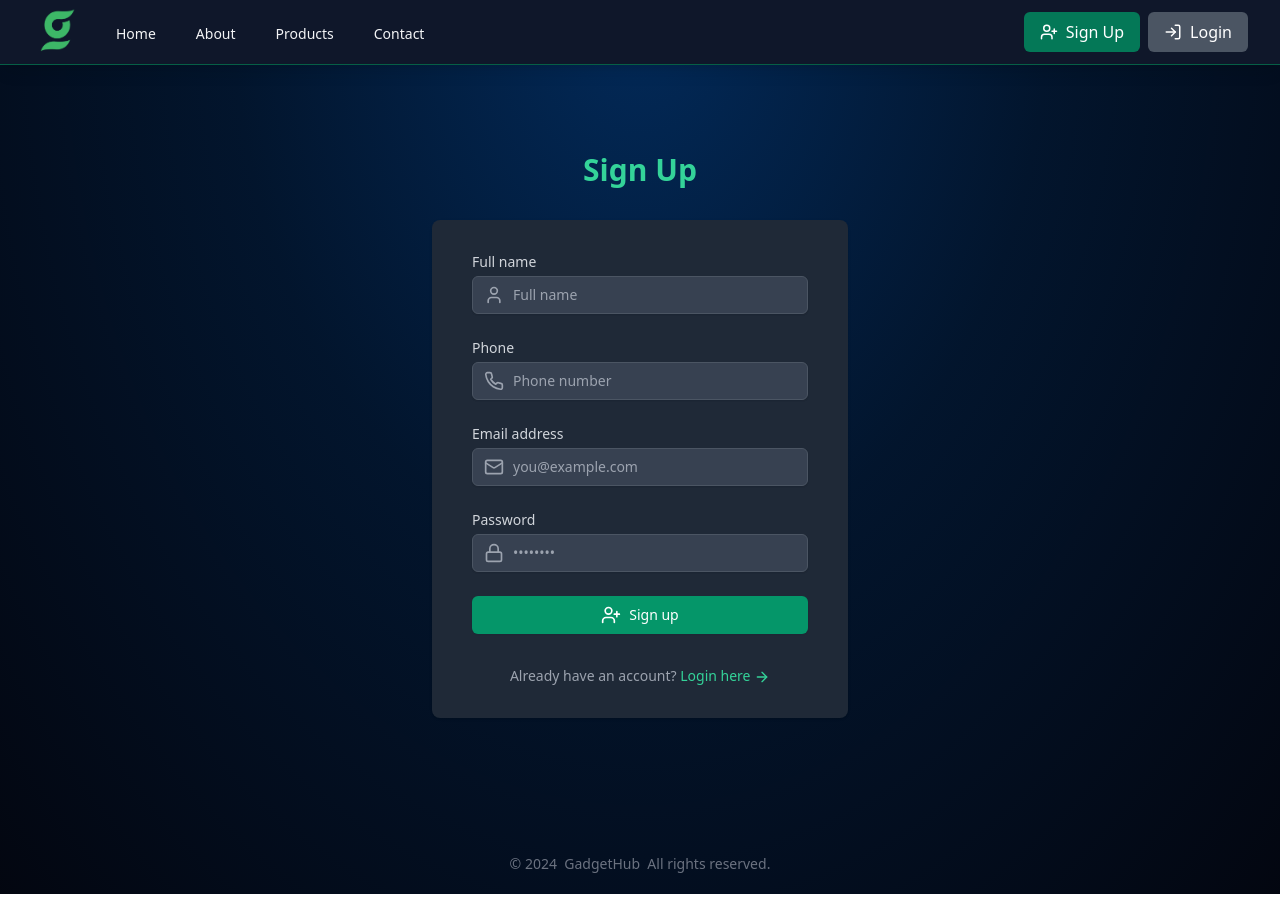
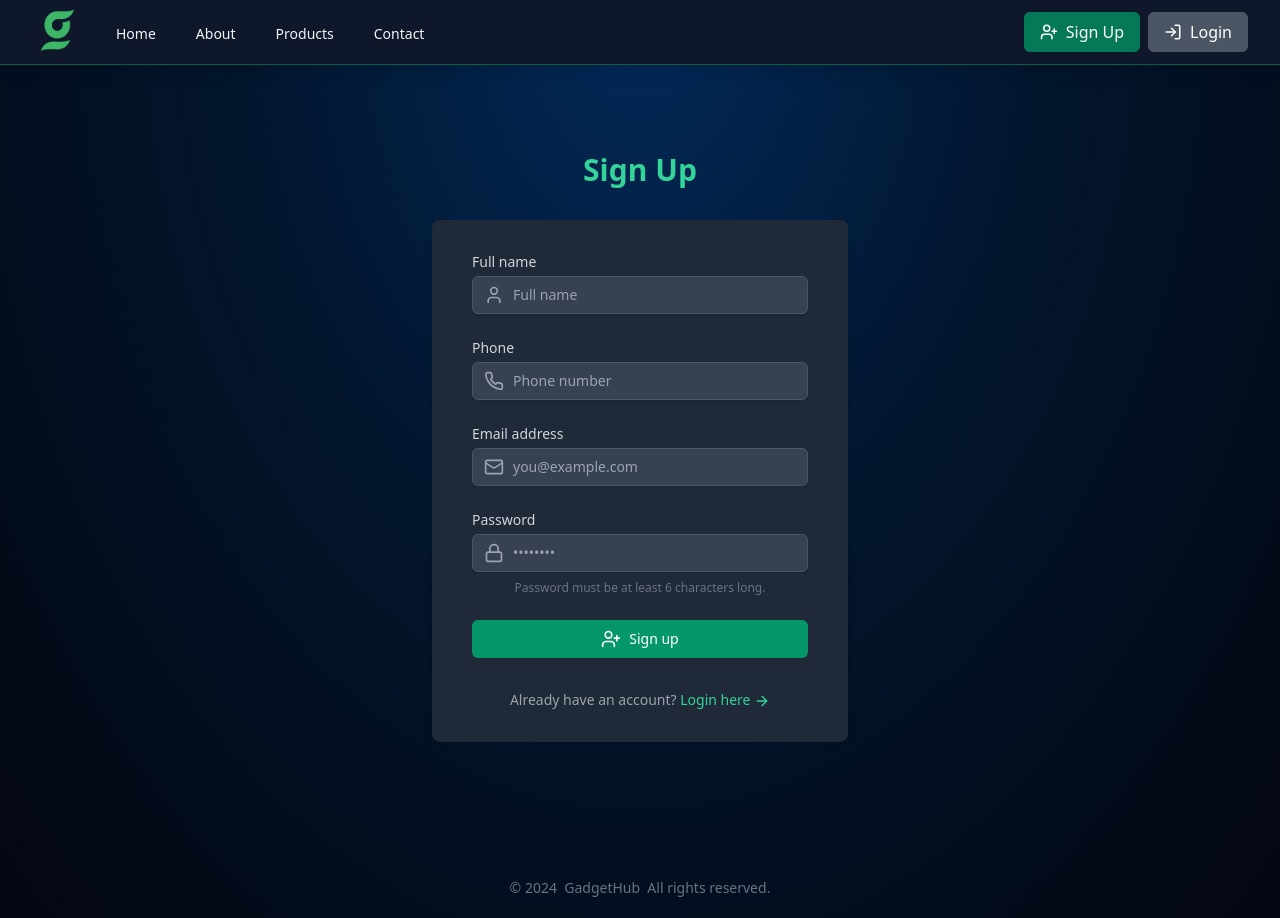
Before and after one commit to AmineFRAJ/GadgetHub-client, a React (Create React App) app: page /register in a window 1280 px wide. Before the commit the page ends 894 px from the top, so only its background shows below. Built offline with nearby package versions, Linux system fonts and the light colour scheme.

Commit message:
register page update

```diff
--- a/src/JS/Actions/AuthActions.js
+++ b/src/JS/Actions/AuthActions.js
@@ -22,7 +22,7 @@ export const register =
       dispatch({ type: REGISTER_USER_SUCCESS, payload: result.data });
       navigate("/");
     } catch (error) {
-      console.log(error);
+      console.log(error.response.data);
       dispatch({ type: REGISTER_USER_FAIL, payload: error.response.data.errors });
     }
   };
--- a/src/components/Panier.jsx
+++ b/src/components/Panier.jsx
@@ -77,6 +77,7 @@ const Panier = () => {
                     <Trash />
                   </button>
                 </li>
+
               ))}
             </ul>
 
--- a/src/pages/Cart.jsx
+++ b/src/pages/Maintnence.jsx
@@ -2,7 +2,7 @@ import React from "react";
 import { Link } from "react-router-dom";
 import { motion } from "framer-motion";
 
-const Cart = () => {
+const Maintenance = () => {
   return (
     <div className="relative min-h-screen text-white overflow-hidden mt-48">
       <div className="relative z-10 max-w-7xl mx-auto px-4 sm:px-6 lg:px-8 py-16">
@@ -39,4 +39,4 @@ const Cart = () => {
   );
 };
 
-export default Cart;
+export default Maintenance;
--- a/src/pages/Register.jsx
+++ b/src/pages/Register.jsx
@@ -141,6 +141,9 @@ const Register = () => {
                   placeholder="••••••••"
                 />
               </div>
+              <p className="mt-2 text-xs text-gray-500 text-center">
+    Password must be at least 6 characters long.
+  </p>
             </div>
 
             {/* Submit button */}
```
